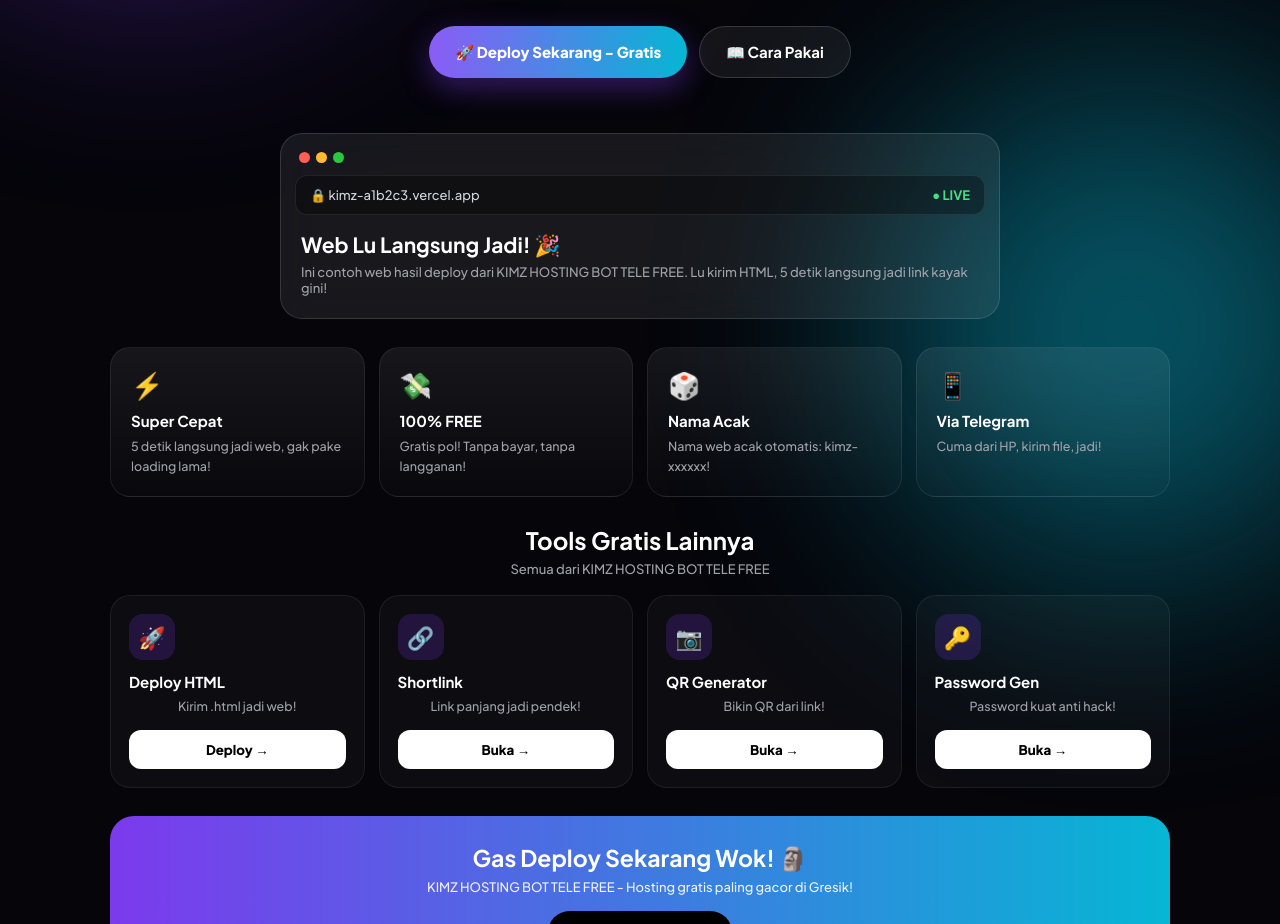
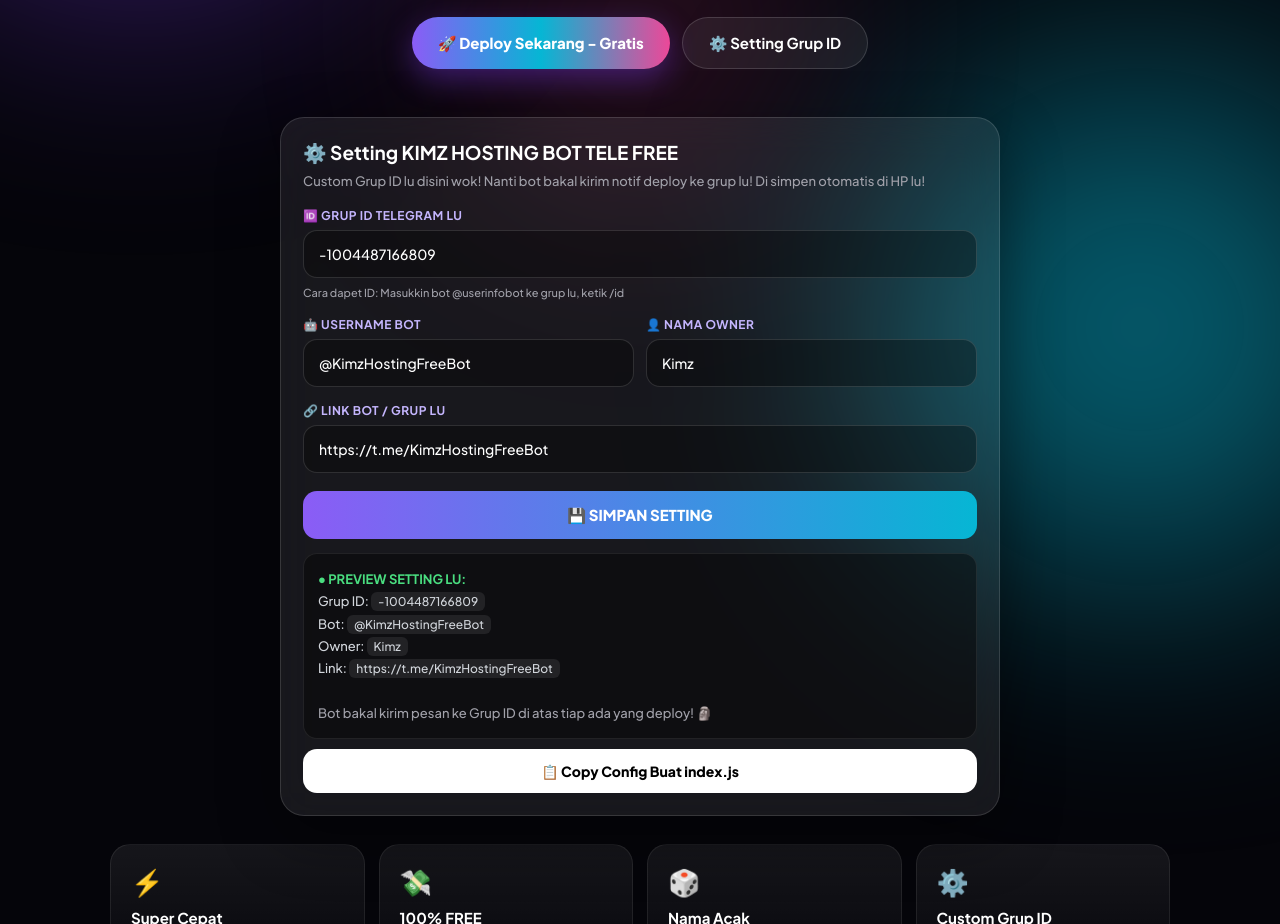
Before and after one commit to alfiyahjunaida-cyber/Bot-telegram-, a website: page index.html in a window 1280 px wide. Shown: the part 373-1297 px from the top of the page. Drawn offline with Linux system fonts and the light colour scheme.

Commit message:
Update index.html

```diff
--- a/index.html
+++ b/index.html
@@ -8,57 +8,62 @@
 <style>
 *{margin:0;padding:0;box-sizing:border-box;font-family:'Plus Jakarta Sans',sans-serif}
 body{background:#05050a;color:#fff;overflow-x:hidden}
-.glow{position:fixed;width:500px;height:500px;border-radius:50%;filter:blur(120px);opacity:.45;z-index:0}
-.g1{background:#7c3aed;top:-150px;left:-100px}
-.g2{background:#06b6d4;bottom:-150px;right:-100px}
+.glow{position:fixed;width:520px;height:520px;border-radius:50%;filter:blur(130px);opacity:.5;z-index:0;pointer-events:none}
+.g1{background:#7c3aed;top:-160px;left:-120px}
+.g2{background:#06b6d4;bottom:-160px;right:-120px}
+.g3{background:#ec4899;top:50%;left:50%;width:300px;height:300px;opacity:.25;transform:translate(-50%,-50%)}
 .wrap{position:relative;z-index:2;max-width:1100px;margin:auto;padding:0 20px}
 .nav{display:flex;justify-content:space-between;align-items:center;padding:20px 0}
-.logo{display:flex;align-items:center;gap:10px;font-weight:800;font-size:18px;line-height:1.1}
-.logo .kotak{width:42px;height:42px;min-width:42px;background:linear-gradient(135deg,#a78bfa,#22d3ee);border-radius:13px;display:grid;place-items:center;font-size:22px;box-shadow:0 0 30px #a78bfa88}
-.logo small{font-size:10px;color:#a78bfa;letter-spacing:1px}
+.logo{display:flex;align-items:center;gap:11px;font-weight:800;font-size:18px;line-height:1.1}
+.logo .kotak{width:44px;height:44px;min-width:44px;background:linear-gradient(135deg,#a78bfa,#22d3ee,#f472b6);border-radius:14px;display:grid;place-items:center;font-size:23px;box-shadow:0 0 35px #a78bfa88}
+.logo small{font-size:10px;color:#a78bfa;letter-spacing:1.2px}
 .btn-top{background:#fff;color:#000;padding:11px 18px;border-radius:999px;font-weight:800;border:none;cursor:pointer;font-size:13px}
-.hero{text-align:center;padding:45px 0 25px}
+.hero{text-align:center;padding:40px 0 20px}
 .pill{display:inline-flex;align-items:center;gap:8px;background:#ffffff12;border:1px solid #ffffff25;padding:8px 14px;border-radius:999px;font-size:12px;font-weight:700}
 .dot{width:8px;height:8px;background:#22c55e;border-radius:50%;box-shadow:0 0 10px #22c55e}
-.hero h1{font-size:44px;line-height:.95;letter-spacing:-2px;margin-top:20px}
-.hero h1 i{font-style:normal;background:linear-gradient(90deg,#c4b5fd,#67e8f9,#f0abfc);-webkit-background-clip:text;-webkit-text-fill-color:transparent}
-.hero p{color:#a1a1aa;margin:18px auto 0;max-width:560px;line-height:1.7;font-size:14px}
-.cta{margin-top:24px;display:flex;gap:12px;justify-content:center;flex-wrap:wrap}
-.btn1{background:linear-gradient(90deg,#8b5cf6,#06b6d4);border:none;color:#fff;padding:15px 26px;border-radius:999px;font-weight:800;font-size:15px;cursor:pointer;box-shadow:0 10px 30px #7c3aed66}
+.hero h1{font-size:42px;line-height:.95;letter-spacing:-2px;margin-top:18px}
+.hero h1 i{font-style:normal;background:linear-gradient(90deg,#c4b5fd,#67e8f9,#f9a8d4);-webkit-background-clip:text;-webkit-text-fill-color:transparent}
+.hero p{color:#a1a1aa;margin:16px auto 0;max-width:560px;line-height:1.7;font-size:14px}
+.cta{margin-top:22px;display:flex;gap:12px;justify-content:center;flex-wrap:wrap}
+.btn1{background:linear-gradient(90deg,#8b5cf6,#06b6d4,#ec4899);border:none;color:#fff;padding:15px 26px;border-radius:999px;font-weight:800;font-size:15px;cursor:pointer;box-shadow:0 10px 30px #7c3aed66}
 .btn2{background:#ffffff10;border:1px solid #ffffff25;color:#fff;padding:15px 26px;border-radius:999px;font-weight:700;font-size:15px;cursor:pointer}
-.mock{margin:30px auto 0;max-width:720px;background:rgba(255,255,255,.08);backdrop-filter:blur(20px);border:1px solid #ffffff22;border-radius:22px;padding:14px;text-align:left}
-.mock-top{display:flex;gap:6px;padding:4px 4px 12px}
-.mock-top span{width:11px;height:11px;border-radius:50%;display:block}
-.mock-url{background:#00000055;border:1px solid #ffffff15;border-radius:12px;padding:11px 14px;font-size:13px;color:#d1d5db;display:flex;justify-content:space-between;align-items:center;gap:10px}
-.mock-url b{color:#4ade80}
-.mock-body{padding:16px 6px 8px}
-.mock-body h3{font-size:21px}
-.mock-body p{font-size:13px;color:#a1a1aa;margin-top:6px}
+.card-setting{margin:28px auto 0;max-width:720px;background:rgba(255,255,255,.08);backdrop-filter:blur(20px);border:1px solid #ffffff22;border-radius:24px;padding:22px;text-align:left;box-shadow:0 20px 60px #00000066}
+.card-setting h3{font-size:19px}
+.card-setting p{font-size:13px;color:#a1a1aa;margin-top:6px;line-height:1.6}
+.label{font-size:12px;font-weight:700;color:#c4b5fd;margin:16px 0 7px;display:block;letter-spacing:.5px}
+.input{width:100%;background:#00000055;border:1px solid #ffffff22;border-radius:14px;padding:14px 15px;color:#fff;font-size:14px;outline:none}
+.input:focus{border-color:#a78bfa}
+.input::placeholder{color:#52525b}
+.row{display:grid;grid-template-columns:1fr 1fr;gap:12px}
+.btn-save{margin-top:18px;width:100%;background:linear-gradient(90deg,#8b5cf6,#06b6d4);border:none;color:#fff;padding:14px;border-radius:14px;font-weight:800;font-size:15px;cursor:pointer}
+.btn-copy{margin-top:10px;width:100%;background:#fff;border:none;color:#000;padding:13px;border-radius:14px;font-weight:800;font-size:14px;cursor:pointer}
+.preview{margin-top:14px;background:#00000066;border:1px solid #ffffff15;border-radius:14px;padding:14px;font-size:13px;line-height:1.7;color:#d1d5db}
+.preview b{color:#4ade80}
+.preview code{background:#ffffff15;padding:2px 7px;border-radius:6px;font-size:12px}
 .fitur{display:grid;grid-template-columns:1fr 1fr;gap:14px;margin:28px 0}
 .f{background:linear-gradient(180deg,#ffffff12,#ffffff04);border:1px solid #ffffff14;border-radius:20px;padding:20px}
 .f span{font-size:26px}
 .f h4{margin:10px 0 6px;font-size:15px}
 .f p{font-size:12.5px;color:#a1a1aa;line-height:1.6}
-.tools{margin:10px 0 28px}
 .tools h2{font-size:24px;text-align:center}
 .tools p{font-size:13px;color:#a1a1aa;text-align:center;margin-top:6px}
-.grid{display:grid;grid-template-columns:1fr 1fr;gap:14px;margin-top:18px}
+.grid{display:grid;grid-template-columns:1fr 1fr;gap:14px;margin:18px 0 28px}
 .card{background:#ffffff08;border:1px solid #ffffff12;border-radius:20px;padding:18px}
 .card .ic{width:46px;height:46px;border-radius:14px;display:grid;place-items:center;font-size:22px;background:#7c3aed33}
 .card h3{margin:12px 0 5px;font-size:15px}
 .card p{font-size:12.5px;color:#a1a1aa;line-height:1.5}
 .card button{margin-top:14px;width:100%;padding:11px;border:none;border-radius:12px;background:#fff;font-weight:800;cursor:pointer}
-.bawah{background:linear-gradient(90deg,#7c3aed,#06b6d4);border-radius:24px;padding:28px 22px;text-align:center;margin-bottom:20px}
+.bawah{background:linear-gradient(90deg,#7c3aed,#06b6d4,#ec4899);border-radius:24px;padding:28px 22px;text-align:center;margin-bottom:20px}
 .bawah h2{font-size:23px;line-height:1.2}
 .bawah p{font-size:13px;opacity:.9;margin-top:8px}
 .bawah button{margin-top:16px;background:#000;color:#fff;border:none;padding:13px 24px;border-radius:999px;font-weight:800;cursor:pointer}
 .footer{text-align:center;color:#52525b;font-size:12px;padding:0 0 30px;line-height:1.7}
 @media(min-width:700px){.hero h1{font-size:68px}.fitur{grid-template-columns:repeat(4,1fr)}.grid{grid-template-columns:repeat(4,1fr)}}
+@media(max-width:500px){.row{grid-template-columns:1fr}}
 </style>
 </head>
 <body>
-<div class="glow g1"></div>
-<div class="glow g2"></div>
+<div class="glow g1"></div><div class="glow g2"></div><div class="glow g3"></div>
 <div class="wrap">
 <div class="nav">
 <div class="logo"><div class="kotak">🗿</div><div>KIMZ HOSTING<br><small>BOT TELE FREE</small></div></div>
@@ -68,29 +73,53 @@ body{background:#05050a;color:#fff;overflow-x:hidden}
 <div class="hero">
 <div class="pill"><div class="dot"></div> KIMZ HOSTING BOT TELE FREE • ONLINE</div>
 <h1>KIMZ HOSTING<br><i>BOT TELE FREE</i></h1>
-<p>Hosting web GRATIS by Kimz! Kirim file HTML ke Bot Telegram, langsung jadi link web! Nama acak otomatis! Tanpa VPS, tanpa ribet!</p>
+<p>Hosting web GRATIS by Kimz! Deploy HTML jadi link Vercel dalam 5 detik! Nama acak otomatis! Bisa custom Grup ID lu sendiri!</p>
 <div class="cta">
 <button class="btn1" onclick="keBot()">🚀 Deploy Sekarang - Gratis</button>
-<button class="btn2" onclick="cara()">📖 Cara Pakai</button>
+<button class="btn2" onclick="scrollKeSetting()">⚙️ Setting Grup ID</button>
 </div>
 </div>
 
-<div class="mock">
-<div class="mock-top"><span style="background:#ff5f57"></span><span style="background:#febc2e"></span><span style="background:#28c840"></span></div>
-<div class="mock-url"><span>🔒 kimz-a1b2c3.vercel.app</span><b>● LIVE</b></div>
-<div class="mock-body"><h3>Web Lu Langsung Jadi! 🎉</h3><p>Ini contoh web hasil deploy dari KIMZ HOSTING BOT TELE FREE. Lu kirim HTML, 5 detik langsung jadi link kayak gini!</p></div>
+<div class="card-setting" id="setting">
+<h3>⚙️ Setting KIMZ HOSTING BOT TELE FREE</h3>
+<p>Custom Grup ID lu disini wok! Nanti bot bakal kirim notif deploy ke grup lu! Di simpen otomatis di HP lu!</p>
+
+<label class="label">🆔 GRUP ID TELEGRAM LU</label>
+<input class="input" id="groupId" placeholder="Contoh: -1004487166809" value="-1004487166809">
+<p style="font-size:11px;margin-top:6px">Cara dapet ID: Masukkin bot @userinfobot ke grup lu, ketik /id</p>
+
+<div class="row">
+<div><label class="label">🤖 USERNAME BOT</label><input class="input" id="botUser" placeholder="@KimzHostingFreeBot" value="@KimzHostingFreeBot"></div>
+<div><label class="label">👤 NAMA OWNER</label><input class="input" id="owner" placeholder="Kimz" value="Kimz"></div>
+</div>
+
+<label class="label">🔗 LINK BOT / GRUP LU</label>
+<input class="input" id="linkBot" placeholder="https://t.me/KimzHostingFreeBot" value="https://t.me/KimzHostingFreeBot">
+
+<button class="btn-save" onclick="simpan()">💾 SIMPAN SETTING</button>
+
+<div class="preview" id="preview">
+<b>● PREVIEW SETTING LU:</b><br>
+Grup ID: <code id="pGroup">-1004487166809</code><br>
+Bot: <code id="pBot">@KimzHostingFreeBot</code><br>
+Owner: <code id="pOwner">Kimz</code><br>
+Link: <code id="pLink">https://t.me/KimzHostingFreeBot</code><br><br>
+<span style="color:#a1a1aa">Bot bakal kirim pesan ke Grup ID di atas tiap ada yang deploy! 🗿</span>
+</div>
+
+<button class="btn-copy" onclick="copyConfig()">📋 Copy Config Buat index.js</button>
 </div>
 
 <div class="fitur">
-<div class="f"><span>⚡</span><h4>Super Cepat</h4><p>5 detik langsung jadi web, gak pake loading lama!</p></div>
-<div class="f"><span>💸</span><h4>100% FREE</h4><p>Gratis pol! Tanpa bayar, tanpa langganan!</p></div>
-<div class="f"><span>🎲</span><h4>Nama Acak</h4><p>Nama web acak otomatis: kimz-xxxxxx!</p></div>
-<div class="f"><span>📱</span><h4>Via Telegram</h4><p>Cuma dari HP, kirim file, jadi!</p></div>
+<div class="f"><span>⚡</span><h4>Super Cepat</h4><p>5 detik langsung jadi web!</p></div>
+<div class="f"><span>💸</span><h4>100% FREE</h4><p>Gratis pol! Tanpa bayar!</p></div>
+<div class="f"><span>🎲</span><h4>Nama Acak</h4><p>kimz-xxxxxx otomatis!</p></div>
+<div class="f"><span>⚙️</span><h4>Custom Grup ID</h4><p>Notif masuk ke grup lu!</p></div>
 </div>
 
 <div class="tools">
 <h2>Tools Gratis Lainnya</h2>
-<p>Semua dari KIMZ HOSTING BOT TELE FREE</p>
+<p>Dari KIMZ HOSTING BOT TELE FREE</p>
 <div class="grid">
 <div class="card"><div class="ic">🚀</div><h3>Deploy HTML</h3><p>Kirim .html jadi web!</p><button onclick="keBot()">Deploy →</button></div>
 <div class="card"><div class="ic">🔗</div><h3>Shortlink</h3><p>Link panjang jadi pendek!</p><button onclick="keBot()">Buka →</button></div>
@@ -105,12 +134,55 @@ body{background:#05050a;color:#fff;overflow-x:hidden}
 <button onclick="keBot()">Buka Bot Telegram →</button>
 </div>
 
-<div class="footer"><b style="color:#fff">KIMZ HOSTING BOT TELE FREE 🗿</b><br>Made by Kimz • Gresik, East Java • © 2026 • 100% FREE</div>
+<div class="footer"><b style="color:#fff">KIMZ HOSTING BOT TELE FREE 🗿</b><br>Grup ID: <span id="fGroup">-1004487166809</span> • Made by <span id="fOwner">Kimz</span> • © 2026 • 100% FREE</div>
 </div>
 
 <script>
-function keBot(){alert('Buka Telegram, cari: KIMZ HOSTING BOT TELE FREE 🗿');}
-function cara(){alert('Cara Pakai KIMZ HOSTING BOT TELE FREE:\n\n1. Buka Bot Telegram\n2. Klik /deploy\n3. Kirim file .html lu\n4. Jadi link https://kimz-xxxxxx.vercel.app\n\nGampang kan wok! 🗿');}
+function load(){
+let g = localStorage.getItem('kimz_group') || '-1004487166809';
+let b = localStorage.getItem('kimz_bot') || '@KimzHostingFreeBot';
+let o = localStorage.getItem('kimz_owner') || 'Kimz';
+let l = localStorage.getItem('kimz_link') || 'https://t.me/KimzHostingFreeBot';
+document.getElementById('groupId').value = g;
+document.getElementById('botUser').value = b;
+document.getElementById('owner').value = o;
+document.getElementById('linkBot').value = l;
+updatePreview(g,b,o,l);
+}
+function updatePreview(g,b,o,l){
+document.getElementById('pGroup').textContent = g;
+document.getElementById('pBot').textContent = b;
+document.getElementById('pOwner').textContent = o;
+document.getElementById('pLink').textContent = l;
+document.getElementById('fGroup').textContent = g;
+document.getElementById('fOwner').textContent = o;
+}
+function simpan(){
+let g = document.getElementById('groupId').value.trim();
+let b = document.getElementById('botUser').value.trim();
+let o = document.getElementById('owner').value.trim();
+let l = document.getElementById('linkBot').value.trim();
+if(!g) return alert('Isi Grup ID dulu wok! 🗿');
+localStorage.setItem('kimz_group',g);
+localStorage.setItem('kimz_bot',b);
+localStorage.setItem('kimz_owner',o);
+localStorage.setItem('kimz_link',l);
+updatePreview(g,b,o,l);
+alert('✅ BERHASIL DISIMPEN WOK! 🗿🔥\nGrup ID: '+g+'\nBot: '+b);
+}
+function copyConfig(){
+let g = document.getElementById('groupId').value;
+let b = document.getElementById('botUser').value;
+let o = document.getElementById('owner').value;
+let teks = 'const GROUP_ID = "'+g+'"; // Grup ID KIMZ HOSTING BOT TELE FREE\nconst BOT_USERNAME = "'+b+'";\nconst OWNER = "'+o+'";';
+navigator.clipboard.writeText(teks).then(()=>{alert('✅ Config ke copy wok! Paste ke index.js lu!\n\n'+teks)}).catch(()=>{alert(teks)});
+}
+function keBot(){
+let b = document.getElementById('botUser').value || '@KimzHostingFreeBot';
+alert('Buka Telegram, cari: '+b+'\n\nKIMZ HOSTING BOT TELE FREE 🗿');
+}
+function scrollKeSetting(){document.getElementById('setting').scrollIntoView({behavior:'smooth'});}
+load();
 </script>
 </body>
 </html>
```
